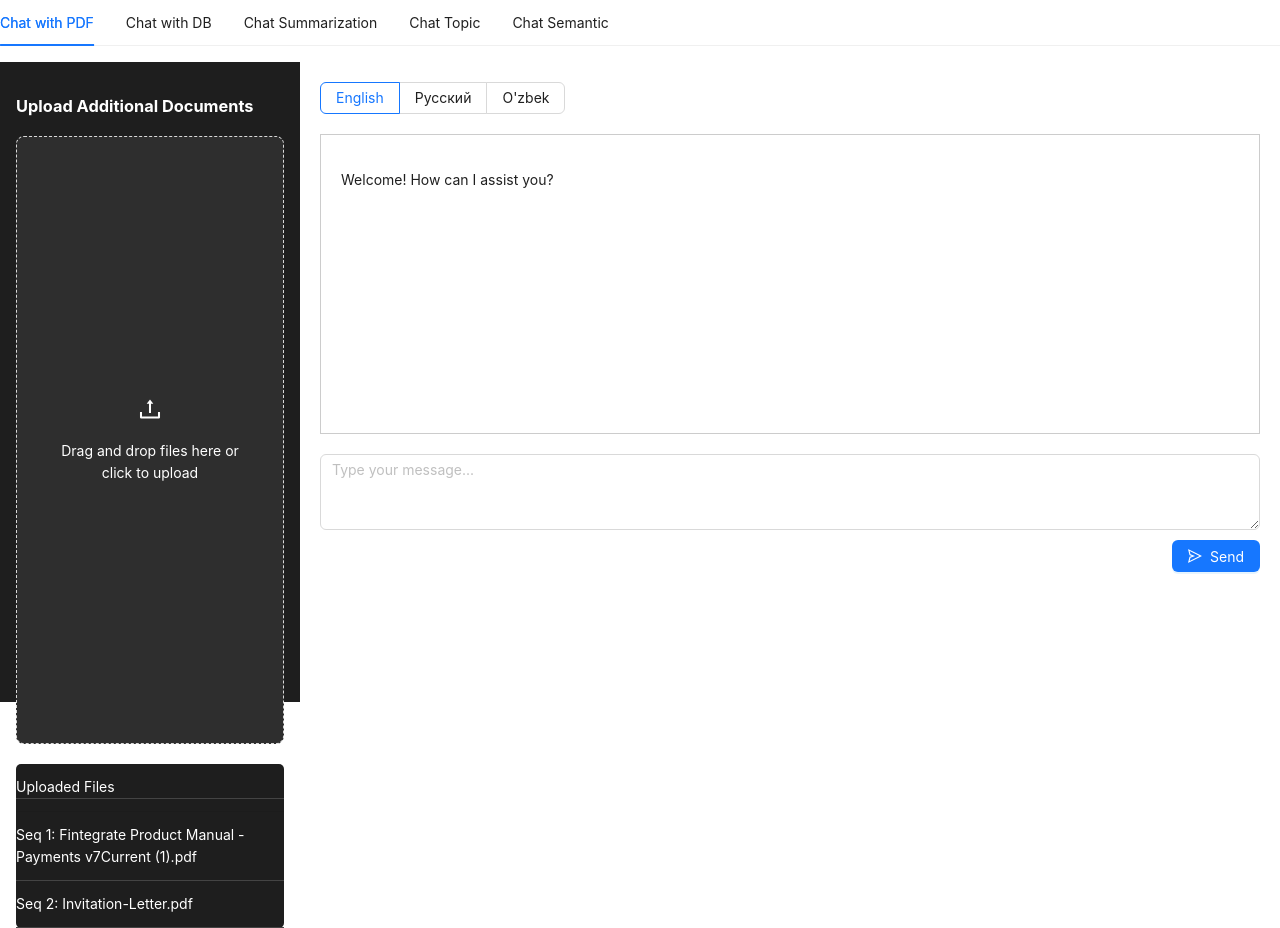
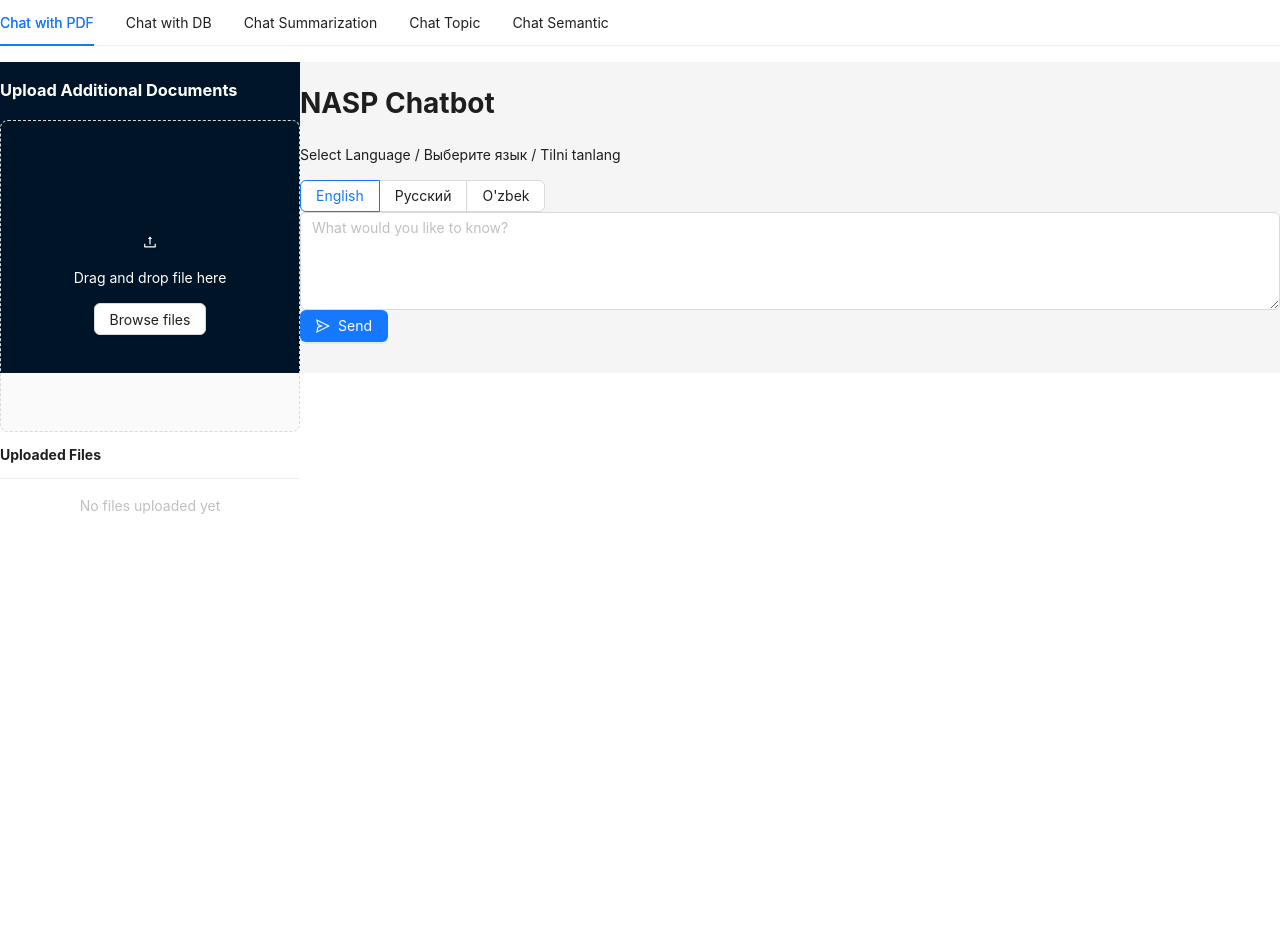
Before and after one commit to Gogi2016/ai-chat, a React (Create React App) app: page / in a window 1280 px wide. After the commit the page ends 800 px from the top, so only its background shows below. Built offline with nearby package versions, Linux system fonts and the light colour scheme.

Commit message:
1st page pdf

```diff
--- a/src/ChatWithPDF.js
+++ b/src/ChatWithPDF.js
@@ -1,4 +1,4 @@
-import React from 'react';
+import React, { useState } from 'react';
 import { Upload, Button, Radio, Input, Layout, List } from 'antd';
 import { UploadOutlined, SendOutlined } from '@ant-design/icons';
 
@@ -6,61 +6,79 @@ const { Sider, Content } = Layout;
 const { TextArea } = Input;
 
 const ChatWithPDF = () => {
+  const [uploadedFiles, setUploadedFiles] = useState([]);
+  const [showMore, setShowMore] = useState(false);
+
+  // Function to toggle showing more or fewer files
+  const toggleShowMore = () => {
+    setShowMore(!showMore);
+  };
+
   // Handle file upload
   const onUpload = (info) => {
-    console.log('Uploaded file:', info.file.name);
+    const file = info.file.originFileObj;
+    if (file && !uploadedFiles.some(f => f.name === file.name)) {
+      setUploadedFiles([...uploadedFiles, { name: file.name }]);
+    }
   };
 
-  // Sample uploaded files (for display purposes)
-  const uploadedFiles = [
-    'Seq 1: Fintegrate Product Manual - Payments v7Current (1).pdf',
-    'Seq 2: Invitation-Letter.pdf'
-  ];
+  // Determine which files to display
+  const visibleFiles = showMore ? uploadedFiles : uploadedFiles.slice(0, 3);
 
   return (
-    <Layout style={{ minHeight: '80vh', background: '#f0f2f5' }}>
-      {/* Left Panel for File Uploads */}
-      <Sider width={300} style={{ background: '#1e1e1e', padding: '16px', color: '#fff' }}>
-        <h3 style={{ color: '#fff' }}>Upload Additional Documents</h3>
+    <Layout className="chat-layout">
+      {/* Upload Section */}
+      <Sider width={300} className="sider">
+        <h3 style={{color:'white'}}>Upload Additional Documents</h3>
         <Upload.Dragger
           multiple
           onChange={onUpload}
-          style={{ backgroundColor: '#2e2e2e', padding: '20px', marginBottom: '20px' }}
+          showUploadList={false}
+          className="upload-dragger"
         >
-          <p className="ant-upload-drag-icon">
-            <UploadOutlined style={{ color: '#fff', fontSize: '24px' }} />
+          <p style={{color:'white'}} className="upload-icon">
+            <UploadOutlined />
           </p>
-          <p style={{ color: '#fff' }}>Drag and drop files here or click to upload</p>
+          <p style={{color:'white'}}>Drag and drop file here</p>
+          <Button >Browse files</Button>
         </Upload.Dragger>
 
+        {/* Display uploaded files */}
         <List
-          header={<div style={{ color: '#fff', borderBottom: '1px solid #444' }}>Uploaded Files</div>}
-          dataSource={uploadedFiles}
-          renderItem={item => <List.Item style={{ color: '#fff', borderBottom: '1px solid #444' }}>{item}</List.Item>}
-          style={{ background: '#1e1e1e', borderRadius: '5px' }}
+          header={<div style={{fontWeight:'bold'}}>Uploaded Files</div>}
+          dataSource={visibleFiles}
+          renderItem={(item) => (
+            <List.Item className="file-list-item">
+              {item.name}
+            </List.Item>
+          )}
+          className="file-list"
+          locale={{ emptyText: 'No files uploaded yet' }}
         />
+
+        {/* Show More/Show Less button */}
+        {uploadedFiles.length > 3 && (
+          <Button type="link" onClick={toggleShowMore} className="show-more-button">
+            {showMore ? 'Show Less' : 'Show More'}
+          </Button>
+        )}
       </Sider>
 
-      {/* Chat Content */}
-      <Content style={{ padding: '20px', background: '#fff' }}>
-        {/* Language Selector */}
-        <Radio.Group defaultValue="English" style={{ marginBottom: '20px' }}>
+      {/* Chat Section */}
+      <Content className="chat-content">
+        <h1 className="chat-title">NASP Chatbot</h1>
+        <p className="language-label">Select Language / Выберите язык / Tilni tanlang</p>
+        <Radio.Group defaultValue="English" className="language-selector">
           <Radio.Button value="English">English</Radio.Button>
           <Radio.Button value="Русский">Русский</Radio.Button>
           <Radio.Button value="O'zbek">O'zbek</Radio.Button>
         </Radio.Group>
 
-        {/* Chat Window */}
-        <div style={{ border: '1px solid #ccc', padding: '20px', height: '300px', overflowY: 'auto', marginBottom: '20px' }}>
-          <p>Welcome! How can I assist you?</p>
-        </div>
-
-        {/* Chat Input and Send Button */}
-        <TextArea placeholder="Type your message..." rows={3} />
+        <TextArea placeholder="What would you like to know?" rows={4} className="chat-input" />
         <Button
           type="primary"
           icon={<SendOutlined />}
-          style={{ marginTop: '10px', float: 'right' }}
+          className="send-button"
         >
           Send
         </Button>
```
Also changed, not shown: src/App.css (+0 -11 lines).
